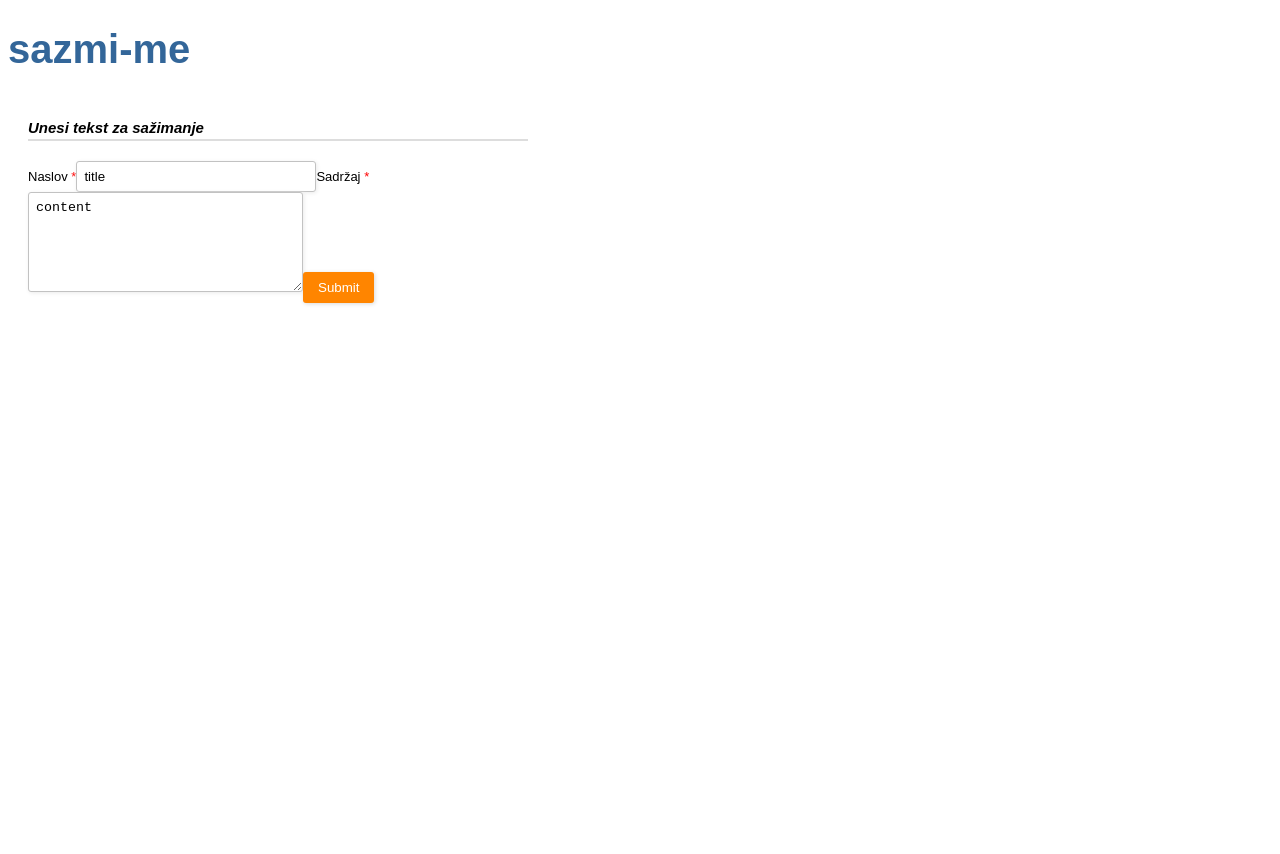
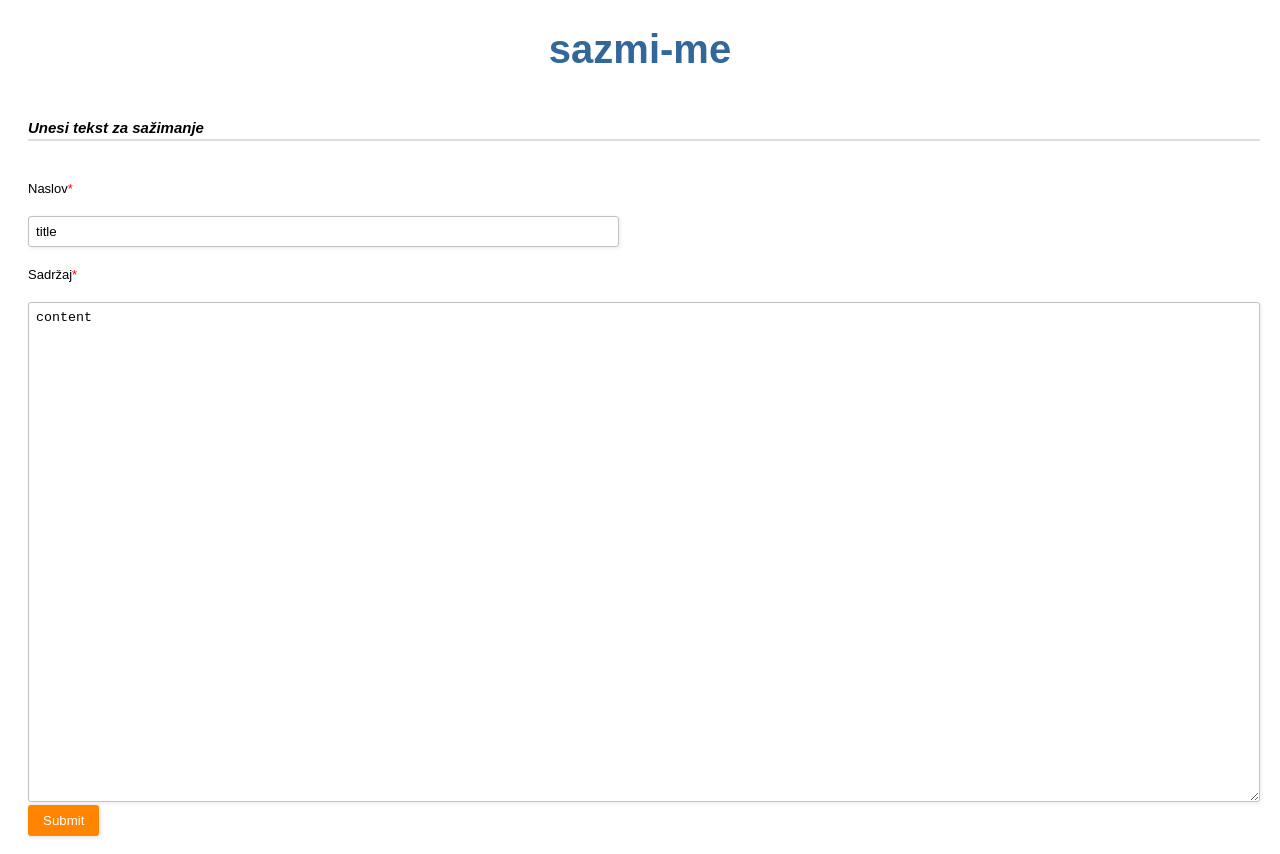
Before and after one commit to zvonimirpetrovic/sazmi-me, an Angular app: page /home in a window 1280 px wide. Before the commit the page ends 800 px from the top, so only its background shows below. Built offline with nearby package versions, Linux system fonts and the light colour scheme.

Commit message:
Generated routing module, improve ui

```diff
--- a/src/app/app.component.css
+++ b/src/app/app.component.css
@@ -38,3 +38,7 @@ h1 {
   nav a.active {
     color: #039be5;
   }
+  .wide{
+      width:100%;
+      text-align: center;
+  }
--- a/src/app/app.component.html
+++ b/src/app/app.component.html
@@ -1,2 +1,2 @@
-<h1>{{title}}</h1>
+<h1 class="wide">{{title}}</h1>
 <app-input-user-data></app-input-user-data>
--- a/src/app/app.module.ts
+++ b/src/app/app.module.ts
@@ -4,6 +4,7 @@ import { FormsModule, ReactiveFormsModule } from '@angular/forms';
 
 import { AppComponent } from './app.component';
 import { InputUserDataComponent } from './input-user-data/input-user-data.component';
+import { AppRoutingModule } from './app-routing.module';
 
 @NgModule({
   declarations: [
@@ -13,7 +14,8 @@ import { InputUserDataComponent } from './input-user-data/input-user-data.compon
   imports: [
     BrowserModule,
     FormsModule,
-    ReactiveFormsModule
+    ReactiveFormsModule,
+    AppRoutingModule
   ],
   providers: [],
   bootstrap: [AppComponent]
--- a/src/app/input-user-data/input-user-data.component.css
+++ b/src/app/input-user-data/input-user-data.component.css
@@ -1,5 +1,5 @@
 .input-user-data{
-	max-width: 500px;
+	max-width: 100%;
 	padding: 20px 12px 10px 20px;
 	font: 13px Arial, Helvetica, sans-serif;
 }
@@ -52,8 +52,8 @@
 	border: 1px solid #0C0;
 }
 .input-user-data .textarea-field{
-	height:100px;
-	width: 55%;
+	height:500px;
+	width: 100%;
 }
 .input-user-data input[type=submit],
 .input-user-data input[type=button]{
@@ -73,3 +73,6 @@
 	background: #EA7B00;
 	color: #fff;
 }
+.form-titles{
+    padding:20px 0 20px 0;
+}
--- a/src/app/input-user-data/input-user-data.component.html
+++ b/src/app/input-user-data/input-user-data.component.html
@@ -1,8 +1,8 @@
 <div class="input-user-data">
     <div class="input-user-data-heading">Unesi tekst za sažimanje</div>
         <form #summaryForm="ngForm" (ngSubmit)="onSubmit(summaryForm)" novalidate>
-            <span>Naslov <span class="required">*</span></span><input type="text" class="input-field" name="newTitle" ngModel="title" />
-            <span>Sadržaj <span class="required">*</span></span><textarea name="content" class="textarea-field" name="content" ngModel="content"></textarea>
+            <div class="form-titles"><span>Naslov<span class="required">*</span></span></div><input type="text" class="input-field" name="title" ngModel="title" />
+            <div class="form-titles"><span>Sadržaj<span class="required">*</span></span></div><textarea name="content" class="textarea-field" name="content" ngModel="content"></textarea>
             <input type="submit" value="Submit" />
         </form>
 </div>
--- a/src/app/input-user-data/input-user-data.component.ts
+++ b/src/app/input-user-data/input-user-data.component.ts
@@ -14,7 +14,8 @@ export class InputUserDataComponent implements OnInit {
   }
 
   onSubmit(summaryForm: NgForm) {
-    console.log(summaryForm.value);
+    console.log(summaryForm.value.title);
+    console.log(summaryForm.value.content);
   }
 
 }
```
Also changed, not shown: src/app/app-routing.module.ts (added, +16 -0 lines).
